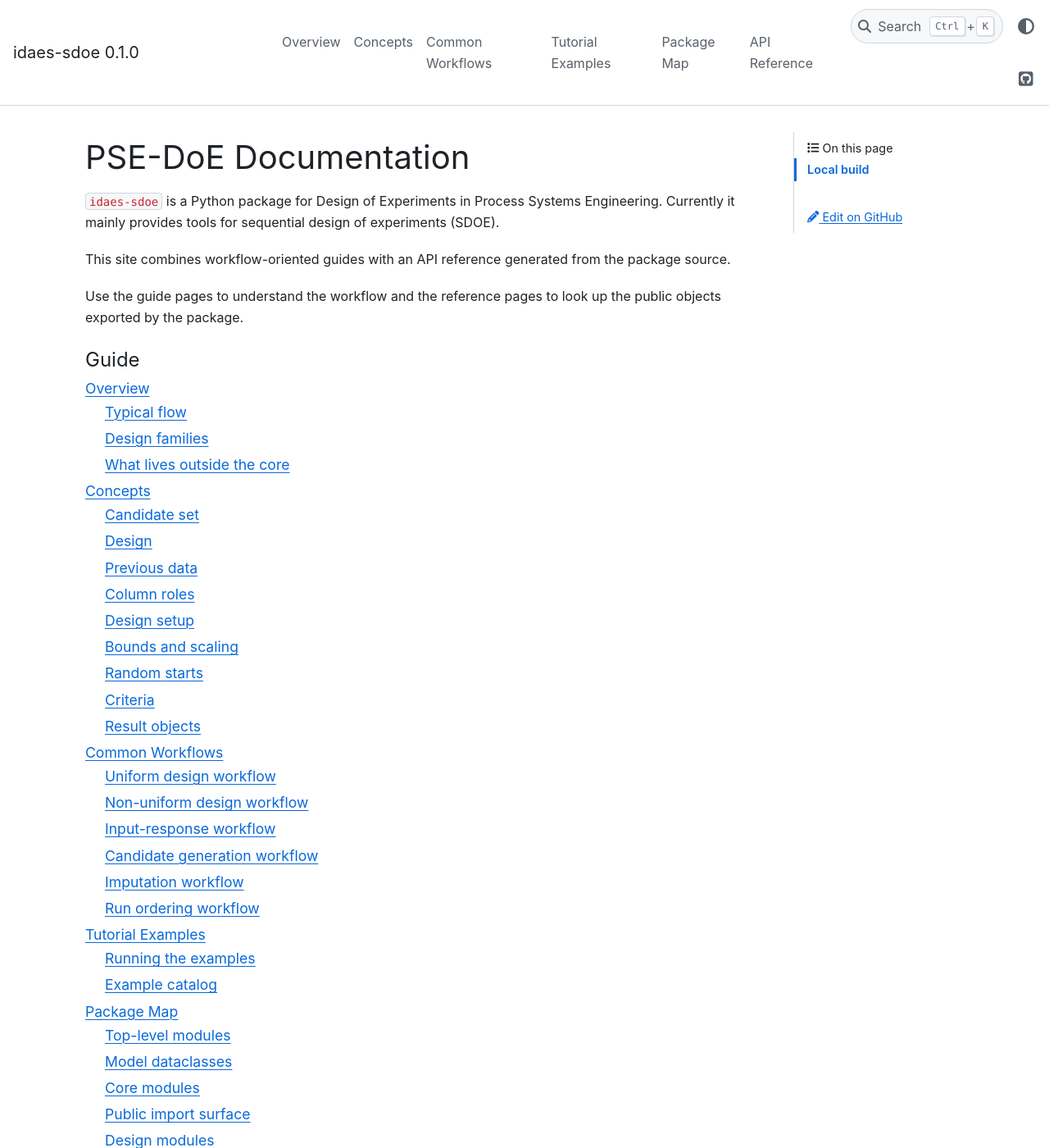
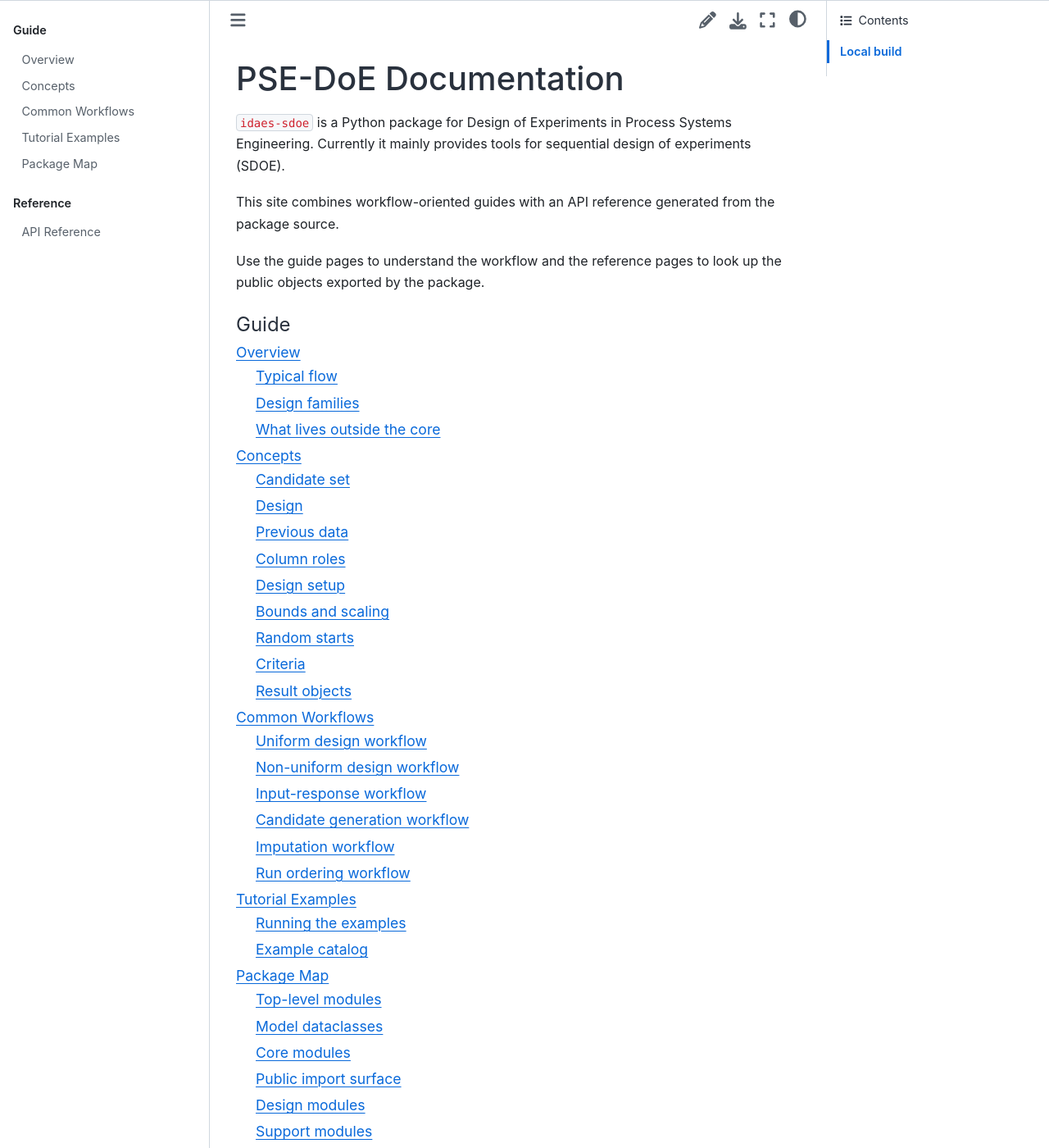
Before and after one commit to IDAES/idaes-sdoe, a Sphinx documentation site: the page built from docs/index.rst, in a window 1280 px wide and 1400 px high. Shown: the whole window at 82% size. Built offline with Sphinx 7.4.7 and the Sphinx Book theme 1.1.4, drawn with Linux system fonts in a browser that asks for light colours; some of the changed text lies outside the part shown.

Commit message:
sphinx-marimo and jupyter book theme

```diff
--- a/docs/conf.py
+++ b/docs/conf.py
@@ -29,6 +29,7 @@ extensions: list[str] = [
     "sphinx.ext.napoleon",
     "sphinx.ext.viewcode",
     "sphinx_copybutton",
+    "sphinx_marimo",
 ]
 templates_path = ["_templates"]
 exclude_patterns = ["_build", "Thumbs.db", ".DS_Store"]
@@ -38,12 +39,19 @@ autodoc_typehints = "description"
 napoleon_google_docstring = True
 napoleon_numpy_docstring = False
 
-html_theme = "pydata_sphinx_theme"
+#html_theme = "pydata_sphinx_theme"
+html_theme = "sphinx_book_theme"
 html_title = f"{project} {release}"
 html_static_path = ["_static"]
 html_css_files = ["css/custom.css"]
+html_sidebars = {
+    "**": ["sbt-sidebar-nav.html"]
+}
 html_show_sourcelink = False
 html_theme_options = {
+    # Keep the header focused on the project identity and search. The complete
+    # documentation tree belongs in the persistent primary sidebar.
+    "navbar_center": [],
     "show_prev_next": True,
     "show_nav_level": 2,
     "navigation_with_keys": True,
@@ -65,3 +73,17 @@ html_context = {
     "github_version": "main",
     "doc_path": "docs",
 }
+# Marimo config
+# Optional configuration
+marimo_notebook_dir = 'notebooks'  # Directory containing .py Marimo notebooks
+marimo_default_height = '600px'
+marimo_default_width = '100%'
+
+# Parallel build and caching (default values shown)
+marimo_parallel_build = True       # Enable parallel notebook building
+marimo_n_jobs = -1                  # Number of parallel jobs (-1 = auto-detect CPU cores)
+marimo_cache_notebooks = True       # Enable caching to speed up repeated builds
+
+# Click-to-load configuration (multiple modes available)
+marimo_click_to_load = True        # Options: False, True/"overlay", "compact"
+marimo_load_button_text = "Load Interactive Notebook"
--- a/pyproject.toml
+++ b/pyproject.toml
@@ -33,6 +33,8 @@ docs = [
   "pydata-sphinx-theme>=0.15",
   "sphinx>=7.4",
   "sphinx-copybutton>=0.5",
+  "sphinx-marimo",
+  "sphinx-book-theme",
 ]
 mars = ["sklearn-contrib-py-earth>=0.1.0"]
 notebook = [
```
